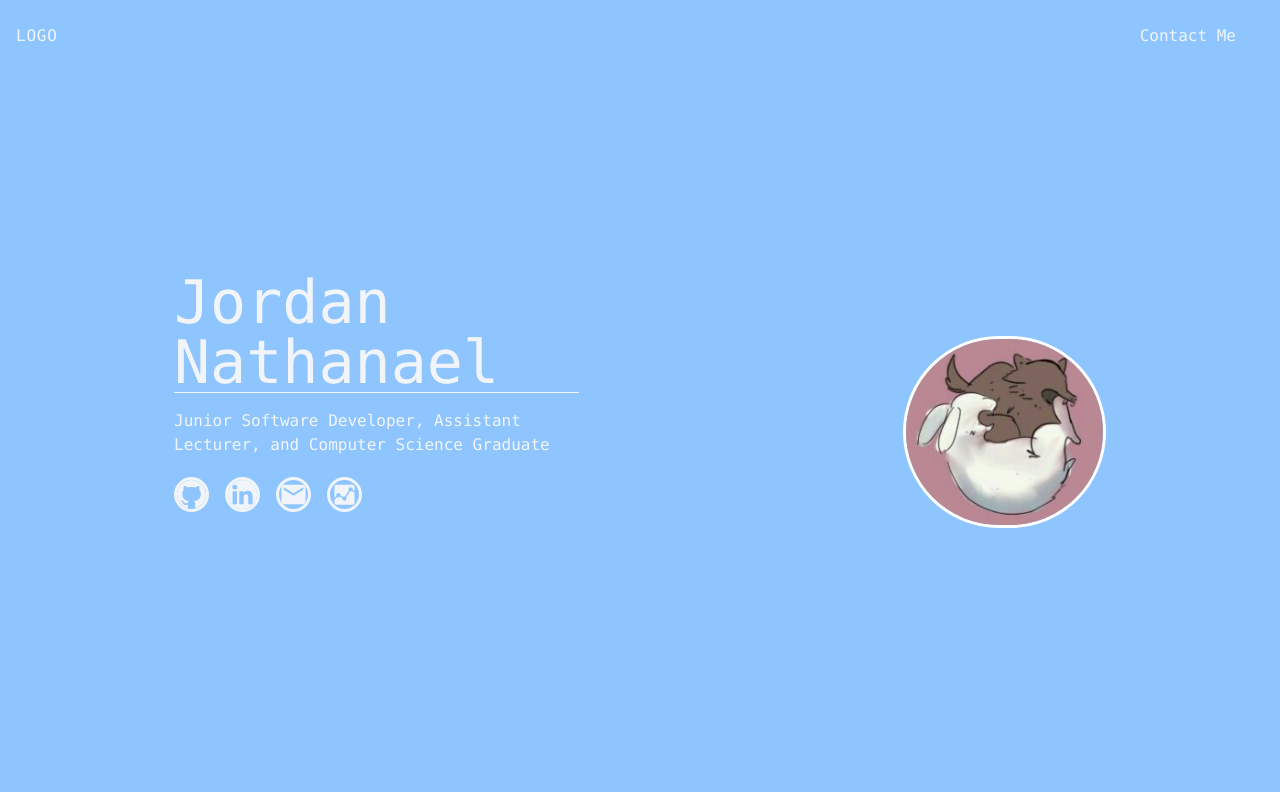
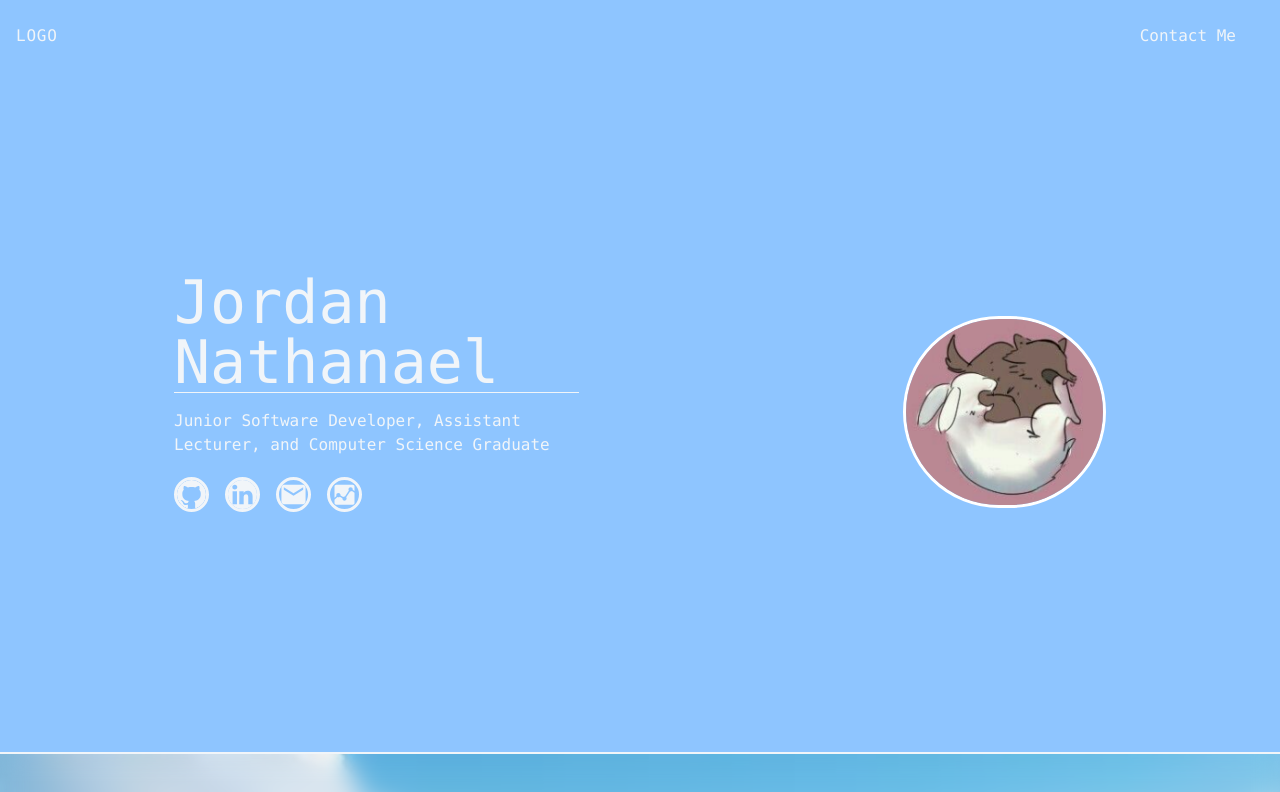
Before and after one commit to XrayenJN/PersonalWebsite, a React (Vite) app: page / in a window 1280 px wide. Shown: the top 792 px of the page. Built offline with nearby package versions, Linux system fonts and the light colour scheme.

Commit message:
feat: add link to hyouka reference of the icon

```diff
--- a/src/components/mainpage/Hero.jsx
+++ b/src/components/mainpage/Hero.jsx
@@ -16,16 +16,12 @@
           <a href='mailto:jordannathanael0@gmail.com'><MdEmail size={35} className='border-3 hover:border-blue-600 rounded-full' /></a>
           <a href='https://drive.google.com/file/d/12SjD0fpeww_Ul1K5a5Dj4p0rhvDqsv3x/view?usp=drive_link'><DiGoogleAnalytics size={35} className='border-3 hover:border-blue-600 rounded-full' /></a>
         </div>
-        <div className='flex mt-5 space-x-4 cursor-pointer'>
-
-        </div>
-        <div className='flex mt-5 space-x-4 cursor-pointer'>
-
-        </div>
       </div>
       <div className='w-1/6 ssm:w-fit'>
-        <img src={HeroPic} alt="" width={250} height={250}
-        className='rounded-full w-half border-3 border-white'></img>
+        <a href='https://en.wikipedia.org/wiki/Hyouka#:~:text=An%20unsung%20tragic,Jun%27s%20silent%20anguish.'>
+          <img src={HeroPic} alt="" width={350} height={350}
+          className='rounded-full w-half border-3 border-white' />
+        </a>
       </div>
     </section>
   )
```
